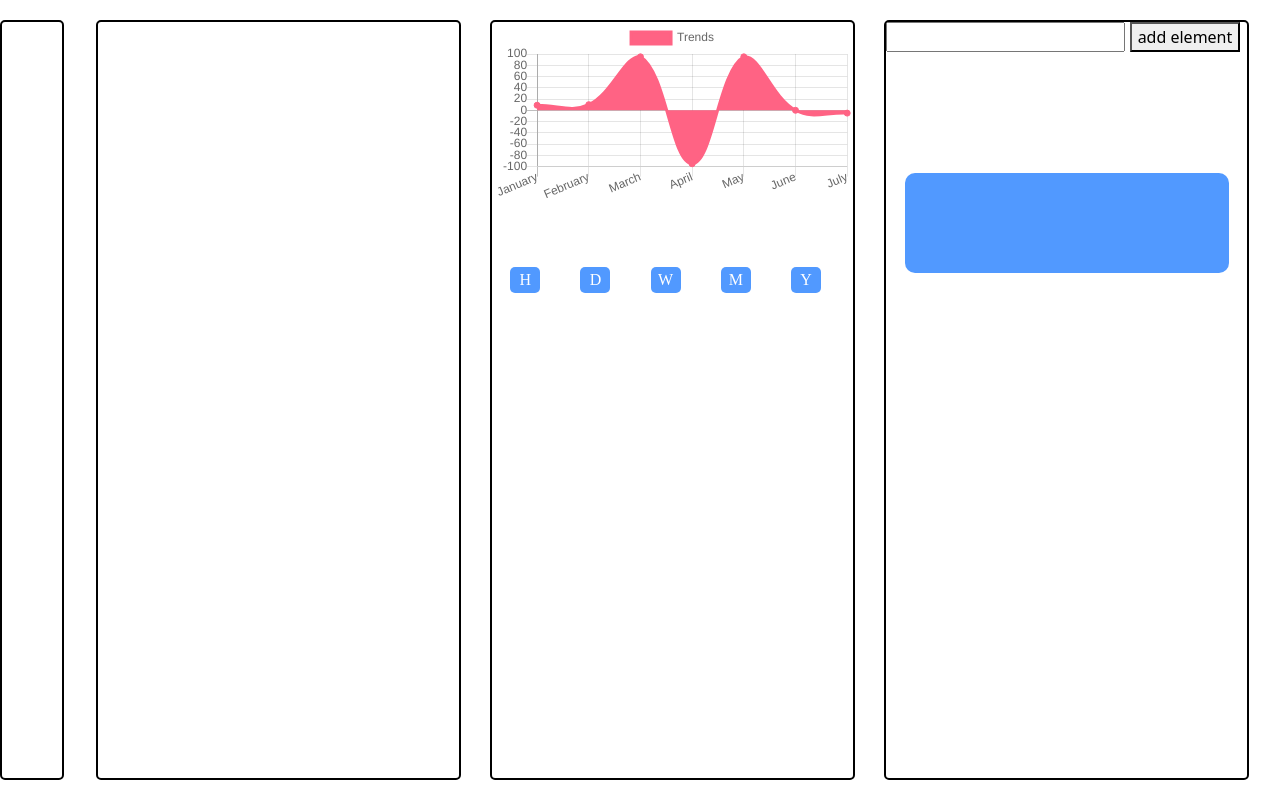
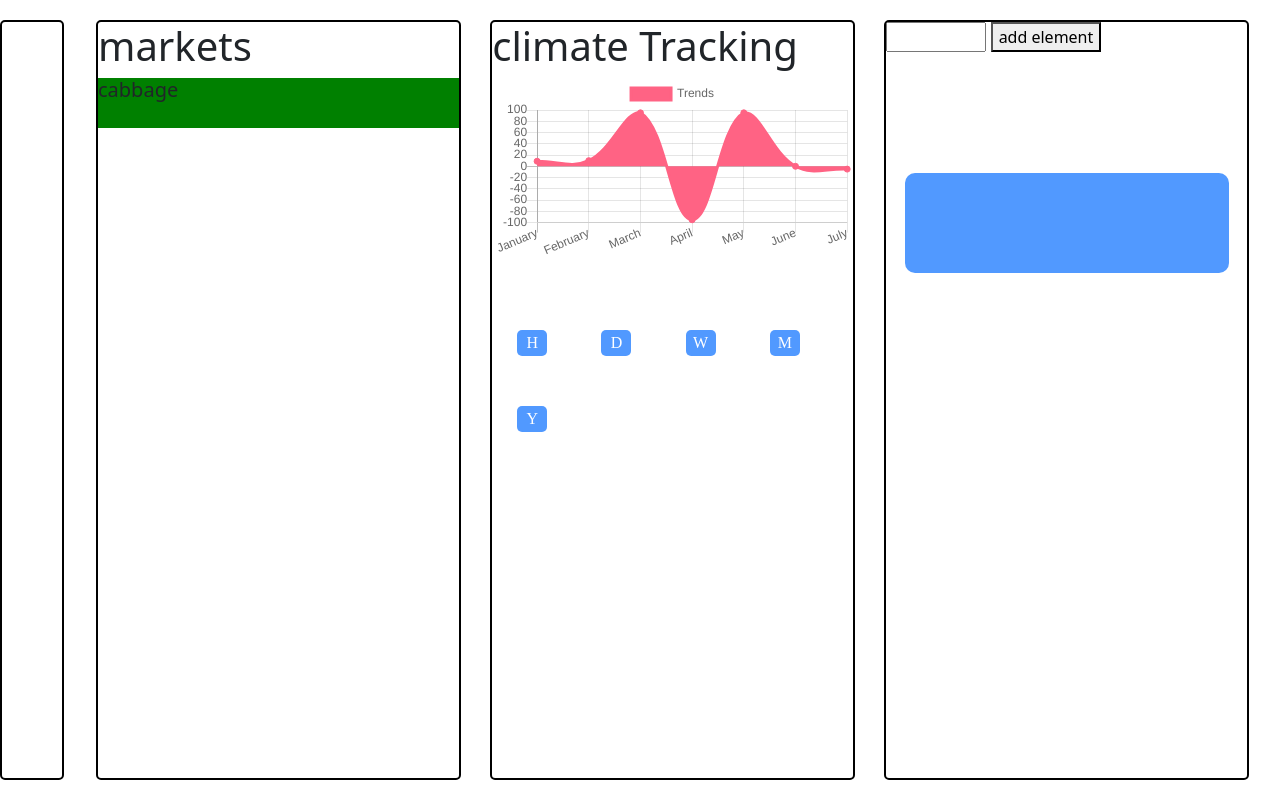
Before and after one commit to Sir-kinuthia-001/Climate-Control-and-Visualization-Dashboard, a website: page index.html in a window 1280 px wide. Drawn offline with nearby package versions, Linux system fonts and the light colour scheme.

Commit message:
initial commit

```diff
--- a/index.html
+++ b/index.html
@@ -30,9 +30,13 @@
     </div>
     </nav>
     <div class="container-1">
-
+      <h1>markets</h1>
+      <div class="market-ribbon">
+        <h5>cabbage</h5>
+      </div>
     </div>
     <div class="container-2">
+      <h1>climate Tracking</h1>
       <div class="chart-js">
         <canvas id="production-charts">
         </canvas>
@@ -84,8 +88,7 @@
       //document.getElementById("ADD").addEventListener("click", addfunction);
 
         function addfunction(){
-        var x =
-         document.getElementById("ADD").value;
+        var x = document.getElementById("ADD").value;
 
         document.getElementById("element").innerHTML = x;
       }
--- a/style.css
+++ b/style.css
@@ -50,7 +50,7 @@ border-style: solid;
   top:27%;
 }
 .time-button{
-  margin:18px;
+  margin:25px;
   width:30px;
   border-radius:5px;
   outline: none;
@@ -70,6 +70,17 @@ border-style: solid;
   border-radius: 10px;
   margin-left: 5%;
   background-color: #5199FF;
-
-
 }
+input[type=text] {
+  width: 100px;
+  -webkit-transition: width .35s ease-in-out;
+  transition: width .35s ease-in-out;
+}
+input[type=text]:focus {
+  width: 250px;
+}
+.market-ribbon{
+  height: 50px;
+  width: 100%;
+  background-color:green;
+}
```
Also changed, not shown: README.md.
